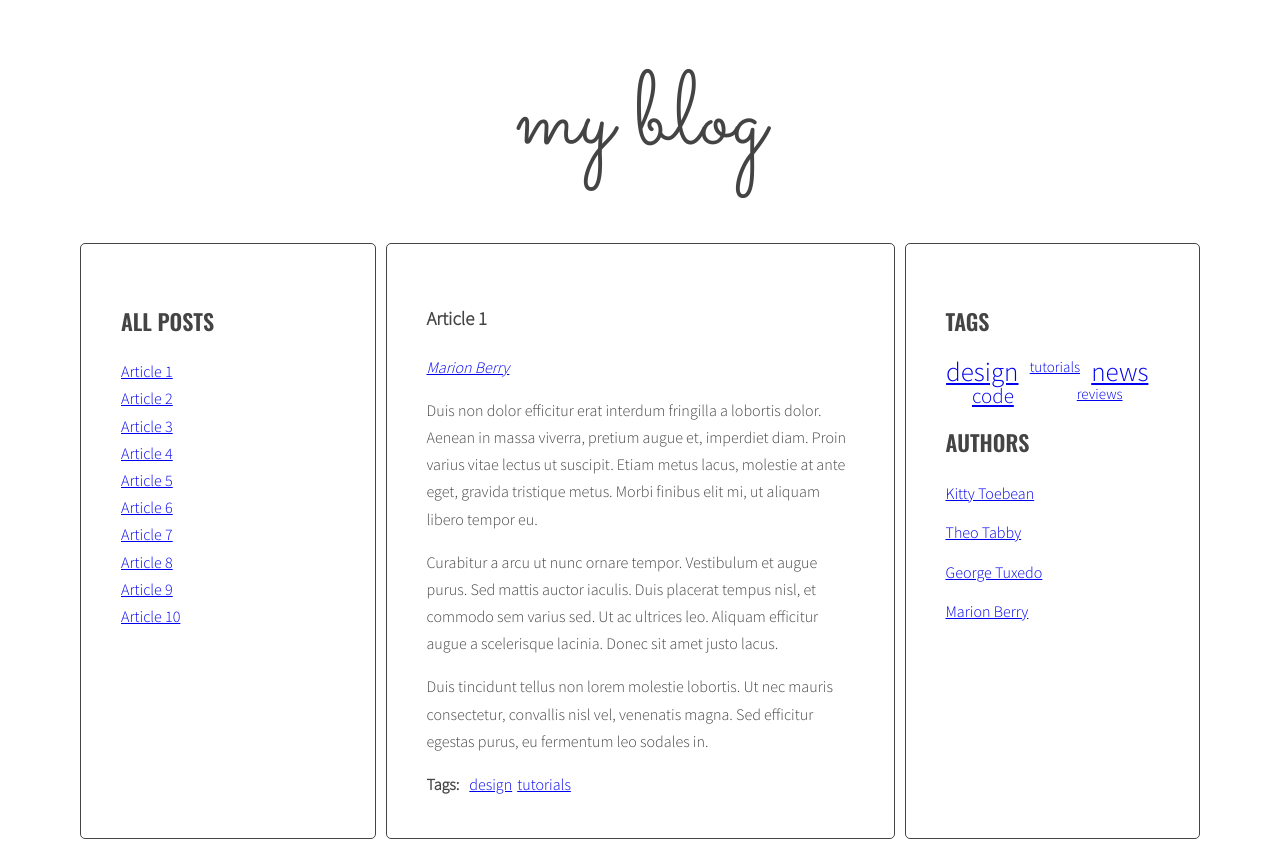
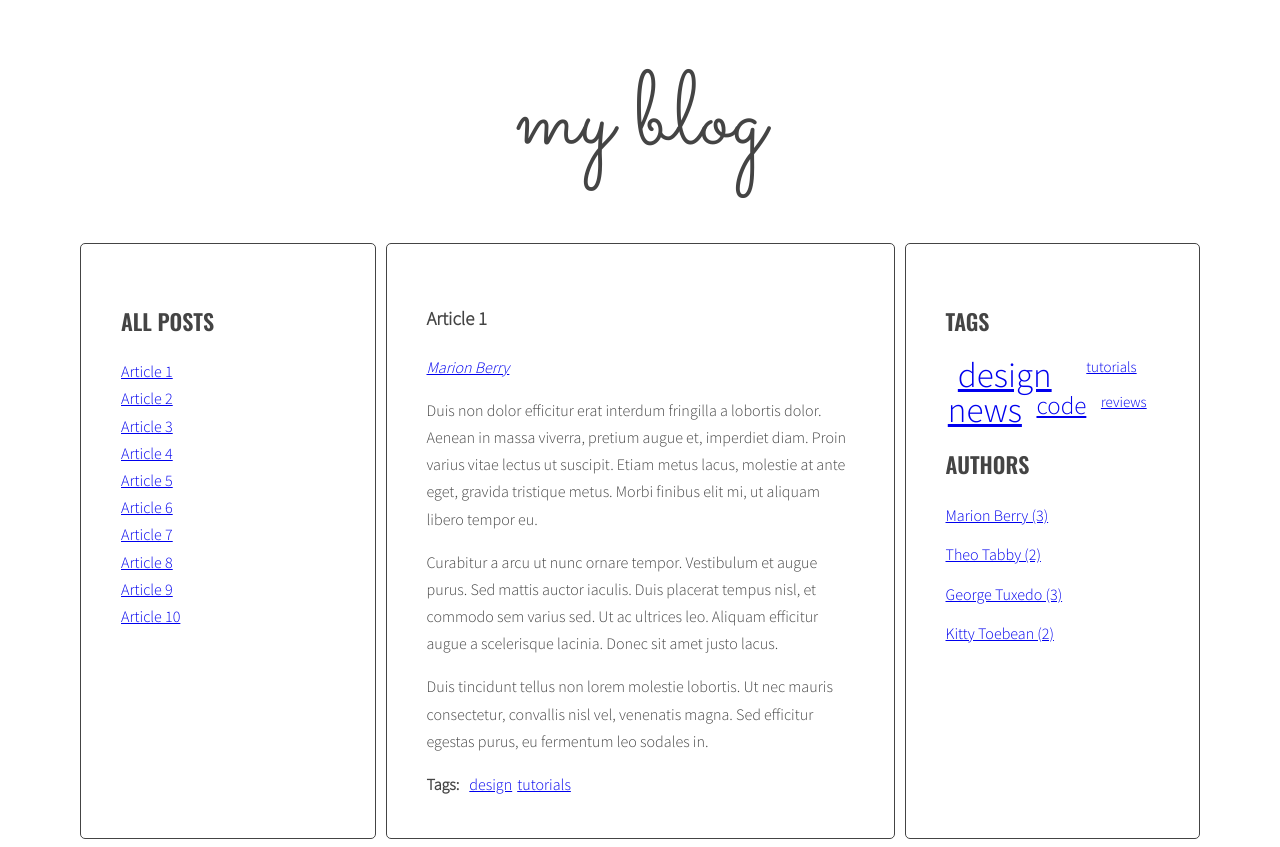
Before and after one commit to OlenaISeet/javascript-blog, a website: page index.html in a window 1280 px wide. Drawn offline with nearby package versions, Linux system fonts and the light colour scheme.

Commit message:
added author list to the right column

```diff
--- a/index.html
+++ b/index.html
@@ -199,26 +199,7 @@
                     </ul>
                     <h2 class="section-title">Authors</h2>
                     <ul class="list authors">
-                        <li>
-                            <a href="#">
-                                <span class="author-name">Kitty Toebean</span>
-                            </a>
-                        </li>
-                        <li>
-                            <a href="#">
-                                <span class="author-name">Theo Tabby</span>
-                            </a>
-                        </li>
-                        <li>
-                            <a href="#">
-                                <span class="author-name">George Tuxedo</span>
-                            </a>
-                        </li>
-                        <li>
-                            <a href="#">
-                                <span class="author-name">Marion Berry</span>
-                            </a>
-                        </li>
+
                     </ul>
                 </aside>
             </main>
--- a/js/script.js
+++ b/js/script.js
@@ -1,21 +1,14 @@
 {
   ('use strict');
-  const optArticleSelector = '.post';
-  console.log('optArticleSelector:', optArticleSelector);
-  const optTitleSelector = '.post-title';
-  console.log('optTitleSelector:', optTitleSelector);
-  const optTitleListSelector = '.titles';
-  console.log('optTitleListSelector:', optTitleListSelector);
-  const optArticleTagsSelector = '.post-tags .list';
-  console.log('optArticleTagsSelector:', optArticleTagsSelector);
-  const optArticleAuthorSelector = '.post-author';
-  console.log('optArticleAuthorSelector:', optArticleAuthorSelector);
-  const optTagsListSelector = '.tags.list';
-  console.log('optTagsListSelector:', optTagsListSelector);
-  const optCloudClassCount = 5;
-  console.log('optCloudClassCount:', optCloudClassCount);
-  const optCloudClassPrefix = 'tag-size-';
-  console.log('optCloudClassPrefix:', optCloudClassPrefix);
+  const optArticleSelector = '.post',
+    optTitleSelector = '.post-title',
+    optTitleListSelector = '.titles',
+    optArticleTagsSelector = '.post-tags .list',
+    optArticleAuthorSelector = '.post-author',
+    optTagsListSelector = '.tags.list',
+    optCloudClassCount = 5,
+    optCloudClassPrefix = 'tag-size-',
+    optAuthorsListSelector = '.authors.list';
 
   const titleClickHandler = function(event) {
     event.preventDefault();
@@ -105,7 +98,7 @@
     return params;
   };
 
-  const calculateTagClass = function(count, params){
+  const calculateTagClass = function (count, params){
     const normalizedCount = count - params.min;
     const normalizedMax = params.max - params.min;
     const percentage = normalizedCount / normalizedMax;
@@ -115,7 +108,7 @@
   };
 
   /*generateTags*/
-  const generateTags = function() {
+  const generateTags = function () {
     /*[NEW] create a new variable allTags with an empty object*/
     let allTags = {};
     /* find all articles */
@@ -159,7 +152,7 @@
       /* END LOOP: for every article: */
     }
     /*[NEW] find list of tags in right column*/
-    const tagList = document.querySelector('.tags');
+    const tagList = document.querySelector(optTagsListSelector);
     console.log('tagList:', tagList);
 
     const tagsParams = calculateTagsParams(allTags);
@@ -234,6 +227,8 @@
 
   /*generateAuthors*/
   const generateAuthors = function() {
+    /*[NEW] create a new variable allAuthors with an empty object*/
+    let allAuthors = {};
     /* find all articles */
     const articles = document.querySelectorAll(optArticleSelector);
     console.log('articles:', articles);
@@ -246,18 +241,39 @@
       /* make html variable with empty string */
       let html = '';
       /* get author from data-author attribute */
-      const articleAuthor = article.getAttribute('data-author');
-      console.log('articleAuthor:', articleAuthor);
+      const author = article.getAttribute('data-author');
+      console.log('author:', author);
       /* generate HTML of the link */
-      const linkHTML = '<a href="#articleAuthor-' + articleAuthor + '">' + articleAuthor + '</a>';
+      const linkHTML = '<a href="#author-' + author + '">' + author + '</a>';
       console.log('linkHTML:', linkHTML);
       /* add generated code to html variable */
       html = html + linkHTML;
       console.log('html:', html);
+      /*[NEW] check if this link is NOT already i allAuthors*/
+      if(!allAuthors[author]) {
+        /*[NEW] add author to allAuthors object*/
+        allAuthors[author] = 1;
+      } else {
+        allAuthors[author] ++;
+      }
       /* insert HTML of all the links into the author wrapper */
       authorWrapper.innerHTML = html;
       /* END LOOP: for every article: */
     }
+    /*[NEW] find list of authors in the right column*/
+    const authorList = document.querySelector(optAuthorsListSelector);
+    /*[NEW] create variable for all links HTML code*/
+    let allAuthorsHTML = '';
+    /*[NEW] START LOOP: for each author in allAuthors:*/
+    for(let author in allAuthors) {
+      /*[NEW] generate code of a link and add it to allAuthorsHTML*/
+      const authorLinkHTML = '<li><a href="author-' + author + '">' + author + ' (' + allAuthors[author] + ')</a></li>';
+      console.log('authorLinkHTML:', authorLinkHTML);
+      allAuthorsHTML += authorLinkHTML;
+    /*[NEW] END LOOP: for each author in allAuthors*/
+    }
+    /*[NEW] add HMTL for allAuthorsHTML to authorList*/
+    authorList.innerHTML = allAuthorsHTML;
   };
 
   generateAuthors();
--- a/sass/style.scss
+++ b/sass/style.scss
@@ -144,10 +144,10 @@
     padding-right: 10px;
 }
 .tag-size-3 {
-    font-size: 21px;
+    font-size: 25px;
     padding-right: 10px;
 }
 .tag-size-5 {
-    font-size: 27px;
+    font-size: 35px;
     padding-right: 10px;
 }
```
Also changed, not shown: css/style.css.
